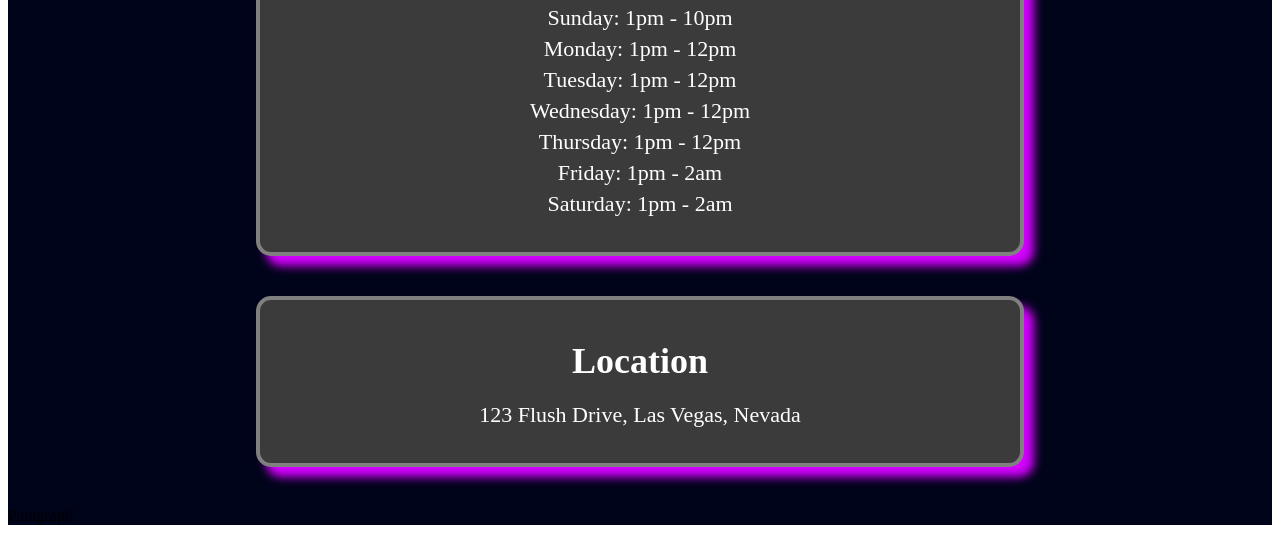
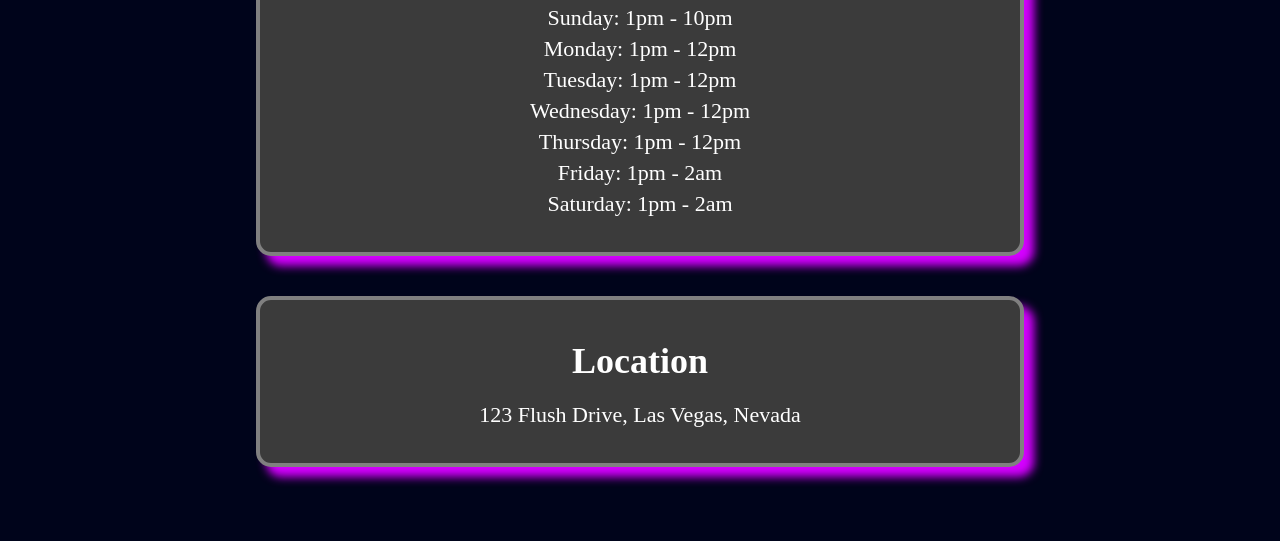
Before and after one commit to core-ryan/Restaurant, a website built with webpack: page src/index.html in a window 1280 px wide. Shown: the part 665-1206 px from the top of the page. After the commit the page ends 1172 px from the top, so only its background shows below. Built offline with nearby package versions, Linux system fonts and the light colour scheme.

Commit message:
- Removal of HTML page code in "content" div - Created homeload module to load home page elements

```diff
--- /dev/null
+++ b/src/homeload.js
@@ -0,0 +1,60 @@
+function homeload(){
+    const contentElement = document.getElementById("content");
+
+    const pageTitle = document.createElement("div");
+    pageTitle.className = "title-card";
+    const title = document.createElement("p");
+    title.innerHTML = "The Juice";
+    pageTitle.appendChild(title);
+    contentElement.appendChild(pageTitle);
+
+    const contentCardOne = document.createElement("div");
+    contentCardOne.className = "content-card";
+    const summary = document.createElement("p");
+    summary.innerHTML = "Drinks, Food, Sports... The Juice has it all. Enjoy every sports and premium PPVs on our 50+ TVs, an extensive drink/cocktail menu, and the most mouthwatering dishes in Las Vegas.";
+    const summary_heading = document.createElement("h3");
+    summary_heading.innerHTML = "Let's get Juicin'";
+    contentCardOne.appendChild(summary);
+    contentCardOne.appendChild(summary_heading);
+    contentElement.appendChild(contentCardOne);
+
+    const contentCardTwo = document.createElement("div");
+    contentCardTwo.className = "content-card";
+    const hours_heading = document.createElement("h2");
+    hours_heading.innerHTML = "Hours";
+    const sunday = document.createElement("p");
+    sunday.innerHTML = "Sunday: 1pm - 10pm";
+    const monday = document.createElement("p");
+    monday.innerHTML = "Monday: 1pm - 12pm";
+    const tuesday = document.createElement("p");
+    tuesday.innerHTML = "Tuesday: 1pm - 12pm";
+    const wednesday = document.createElement("p");
+    wednesday.innerHTML = "Wednesday: 1pm - 12pm";
+    const thursday = document.createElement("p");
+    thursday.innerHTML = "Thursday: 1pm - 12pm";
+    const friday = document.createElement("p");
+    friday.innerHTML = "Friday: 1pm - 2am";
+    const saturday = document.createElement("p");
+    saturday.innerHTML = "Saturday: 1pm - 2am";
+    contentCardTwo.appendChild(hours_heading);
+    contentCardTwo.appendChild(sunday);
+    contentCardTwo.appendChild(monday);
+    contentCardTwo.appendChild(tuesday);
+    contentCardTwo.appendChild(wednesday);
+    contentCardTwo.appendChild(thursday);
+    contentCardTwo.appendChild(friday);
+    contentCardTwo.appendChild(saturday);
+    contentElement.appendChild(contentCardTwo);
+
+    const contentCardThree = document.createElement("div");
+    contentCardThree.className = "content-card";
+    const location_heading = document.createElement("h2");
+    location_heading.innerHTML = "Location";
+    const location = document.createElement("p");
+    location.innerHTML = "123 Flush Drive, Las Vegas, Nevada";
+    contentCardThree.appendChild(location_heading);
+    contentCardThree.appendChild(location);
+    contentElement.appendChild(contentCardThree);
+}
+
+export default homeload;
--- a/src/index.html
+++ b/src/index.html
@@ -14,31 +14,7 @@
         </nav>
     </header>
     <div id="content">
-        <div class="title-card">
-            <p>The Juice</p>
-        </div>
-        <div class="content-card">
-            <p>
-                Drinks, Food, Sports... The Juice has it all. Enjoy every sports and premium PPVs on
-                our 50+ TVs, an extensive drink/cocktail menu, and the most mouthwatering dishes in
-                Las Vegas.
-            </p>
-            <h3>Let's get Juicin'</h3>
-        </div>
-        <div class="content-card">
-            <h2>Hours</h2>
-            <p>Sunday: 1pm - 10pm</p>
-            <p>Monday: 1pm - 12pm</p>
-            <p>Tuesday: 1pm - 12pm</p>
-            <p>Wednesday: 1pm - 12pm</p>
-            <p>Thursday: 1pm - 12pm</p>
-            <p>Friday: 1pm - 2am</p>
-            <p>Saturday: 1pm - 2am</p>
-        </div>
-        <div class="content-card">
-            <h2>Location</h2>
-            <p>123 Flush Drive, Las Vegas, Nevada</p>
-        </div>
+
     </div>
 </body>
 </html>
--- a/src/index.js
+++ b/src/index.js
@@ -1,6 +1,4 @@
 import './styles.css';
+import homeload from "./homeload.js";
 
-const contentElement = document.getElementById("content");
-const para = document.createElement("p");
-para.innerHTML = "Paragraph";
-contentElement.appendChild(para);
+homeload();
--- a/src/styles.css
+++ b/src/styles.css
@@ -1,18 +1,30 @@
+body {
+    background-color:rgb(0, 4, 27);
+}
+
 header{
     height: 100px;
-    text-align: center;
-    background-color: rgb(59, 59, 59);
+    display: flex;
+    align-items: center;
+    justify-content: center;
+    background-color: rgb(31, 31, 31);
     border-style: double;
     border-color: rgb(212, 0, 255);
     border-width: 10px;
+    border-radius: 15px;
 }
 
-nav{
-
+nav > button{
+    width: 200px;
+    height: 50px;
 }
 
 #content{
     background-color:rgb(0, 4, 27)
+}
+
+#content > p {
+    color: white;
 }
 
 .title-card {
```
